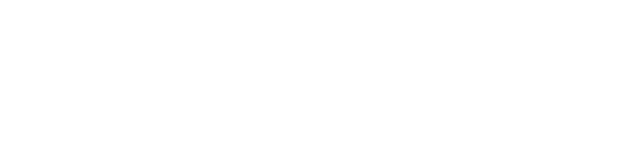
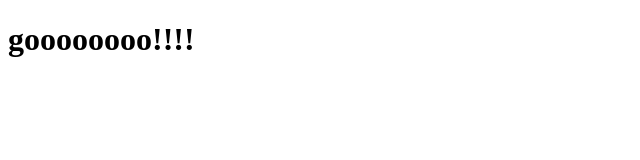
Before and after one commit to Sila2545/testweb, a plain HTML site: page index.html in a window 1280 px wide. Shown: the whole page, without its empty margins (0-640 px from the left). Drawn offline with Linux system fonts and the light colour scheme.

Commit message:
update goooooo

```diff
--- a/index.html
+++ b/index.html
@@ -7,6 +7,6 @@
     <title>Hello bess</title>
 </head>
 <body>
-
+    <H1>goooooooo!!!!</H1>
 </body>
 </html>
```
